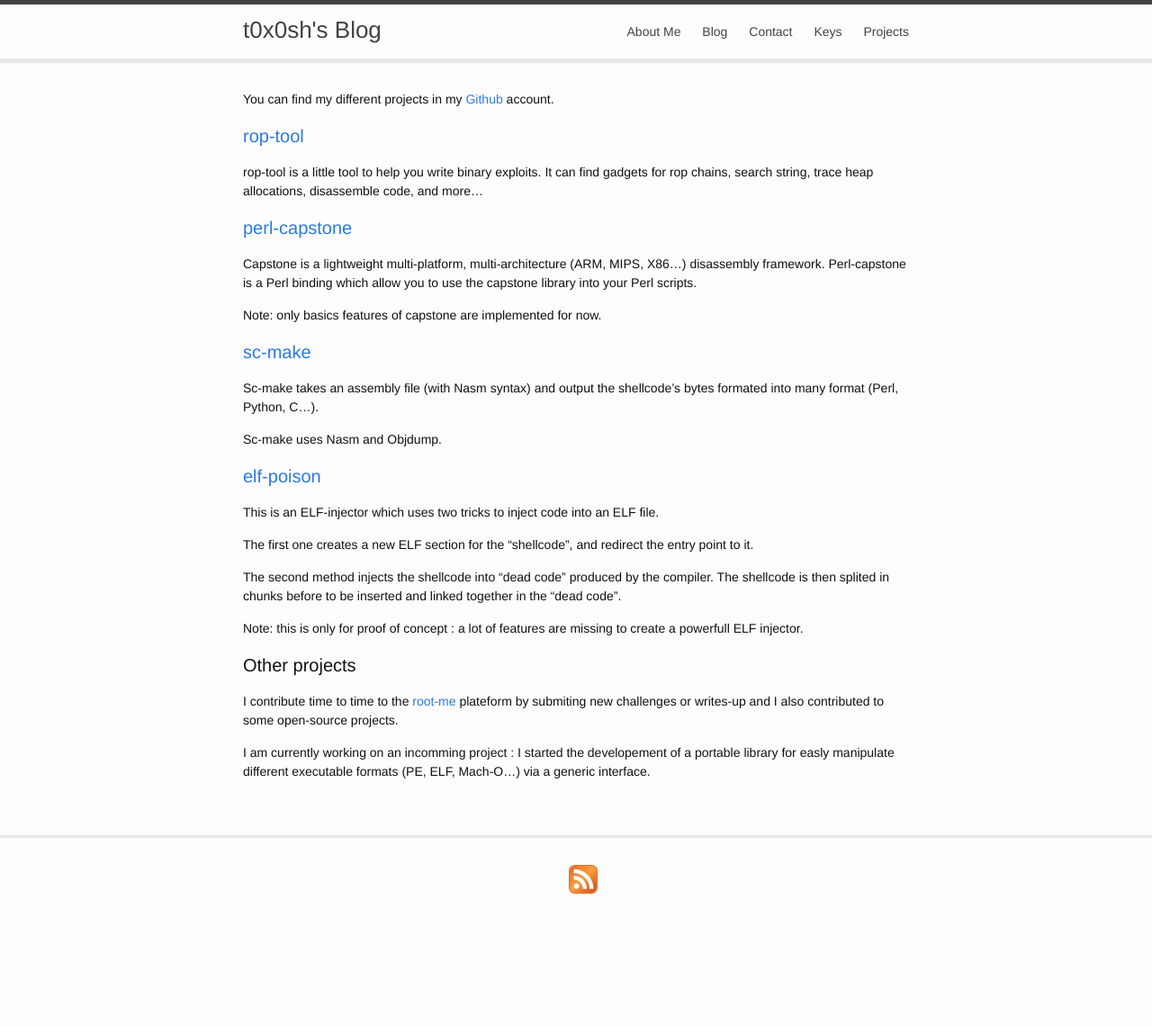
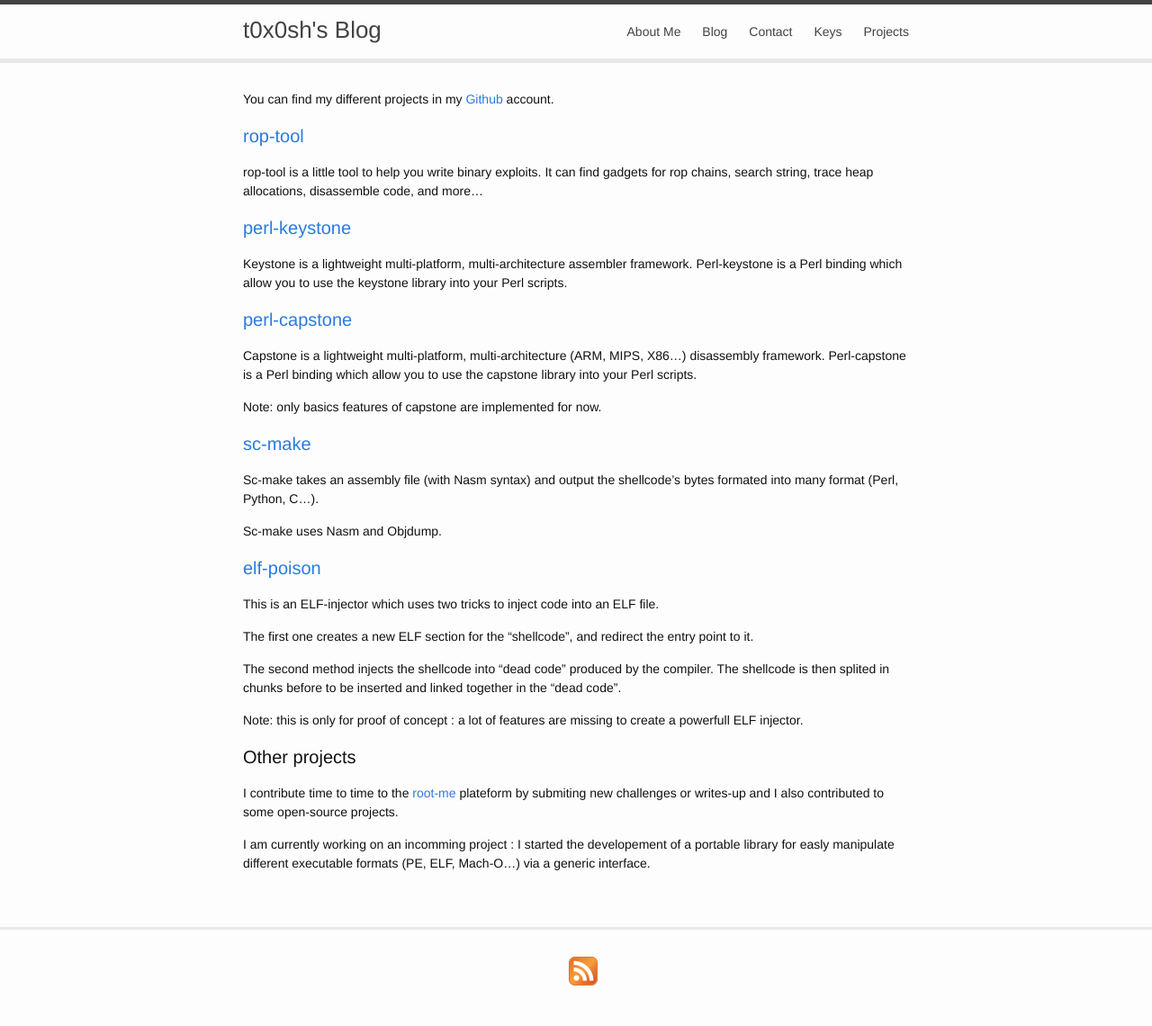
Before and after one commit to t00sh/tosh-codes, a Jekyll site: the page built from projects.md, in a window 1280 px wide. Shown: the whole page at 90% size. Built offline with Jekyll 4.4.1, drawn with Linux system fonts in a browser that asks for light colours; Markdown is read by kramdown in place of the engine named in the settings; before the commit the page ends 1038 px from its top, so only the background shows below that.

Commit message:
Add new project : perl-keystone

```diff
--- a/projects.md
+++ b/projects.md
@@ -10,6 +10,10 @@ You can find my different projects in my [Github](https://github.com/t00sh) acco
 # [rop-tool](https://github.com/t00sh/rop-tool)
 
 rop-tool is a little tool to help you write binary exploits. It can find gadgets for rop chains, search string, trace heap allocations, disassemble code, and more...
+
+# [perl-keystone](https://github.com/t00sh/perl-keystone)
+
+Keystone is a lightweight multi-platform, multi-architecture assembler framework. Perl-keystone is a Perl binding which allow you to use the keystone library into your Perl scripts.
 
 # [perl-capstone](https://github.com/t00sh/perl-capstone)
 
```
